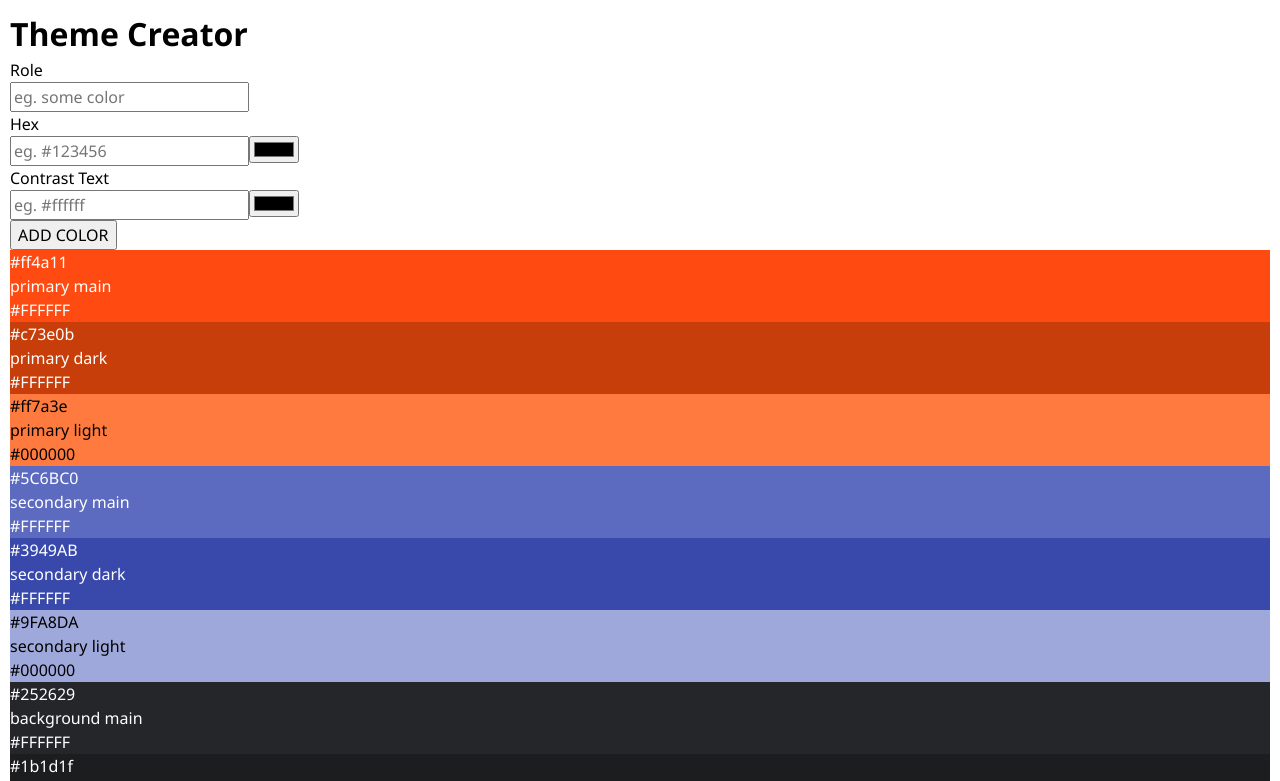
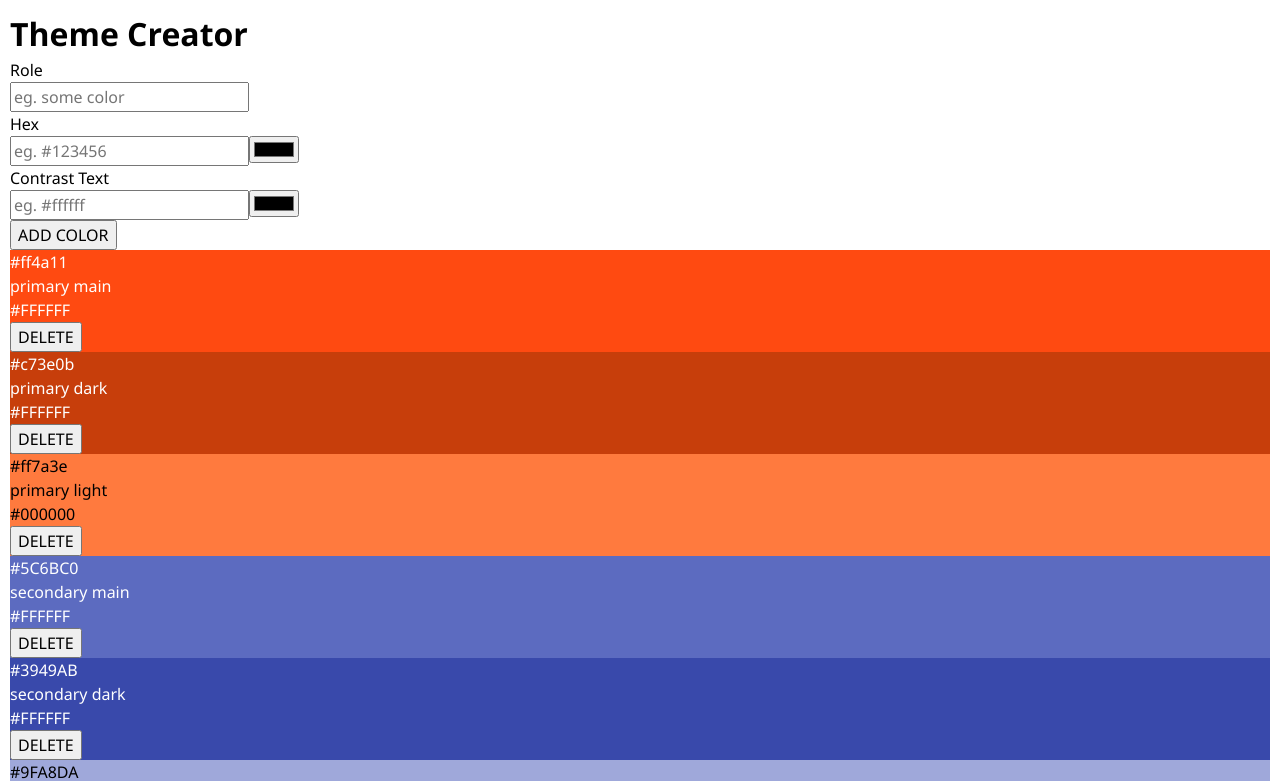
Before and after one commit to RamonIsbarn/recap-4, a React (Vite) app: page / in a window 1280 px wide. Shown: the top 781 px of the page. Built offline with nearby package versions, Linux system fonts and the light colour scheme.

Commit message:
complete delete-color

```diff
--- a/src/App.jsx
+++ b/src/App.jsx
@@ -6,8 +6,14 @@ import { useState } from "react";
 
 function App() {
   const [colors, setColors] = useState(initialColors);
+
   const handleAddColors = (newColor) => {
     const newColorData = [newColor, ...colors];
+    setColors(newColorData);
+  };
+
+  const handleDelete = (colorId) => {
+    const newColorData = colors.filter((color) => color.id !== colorId);
     setColors(newColorData);
   };
   return (
@@ -15,7 +21,14 @@ function App() {
       <h1>Theme Creator</h1>
       <ColorForm onAddColor={handleAddColors} />
       {colors.map(({ id, role, hex, contrastText }) => (
-        <Color key={id} hex={hex} role={role} contrastText={contrastText} />
+        <Color
+          key={id}
+          hex={hex}
+          role={role}
+          contrastText={contrastText}
+          id={id}
+          onDelete={handleDelete}
+        />
       ))}
     </>
   );
--- a/src/Components/Color/Color.jsx
+++ b/src/Components/Color/Color.jsx
@@ -1,11 +1,12 @@
 import "./Color.css";
 
-export default function Color({ role, hex, contrastText }) {
+export default function Color({ role, hex, contrastText, onDelete, id }) {
   return (
     <div style={{ backgroundColor: hex, color: contrastText }}>
       <p>{hex}</p>
       <p>{role}</p>
       <p>{contrastText}</p>
+      <button onClick={() => onDelete(id)}>DELETE</button>
     </div>
   );
 }
```
